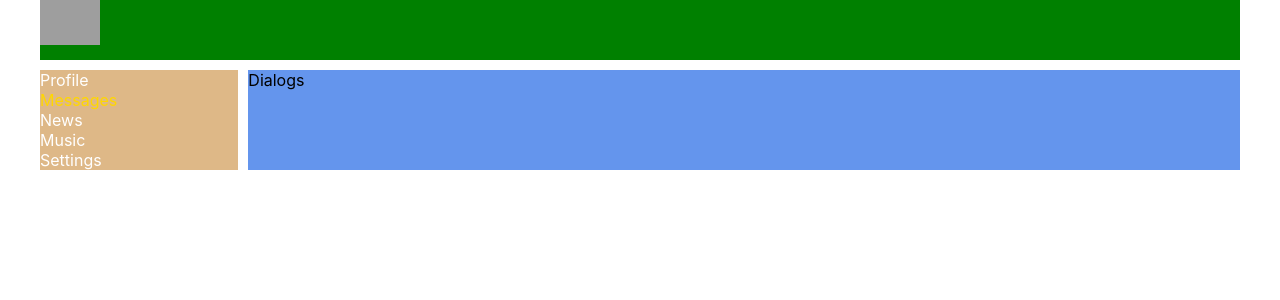
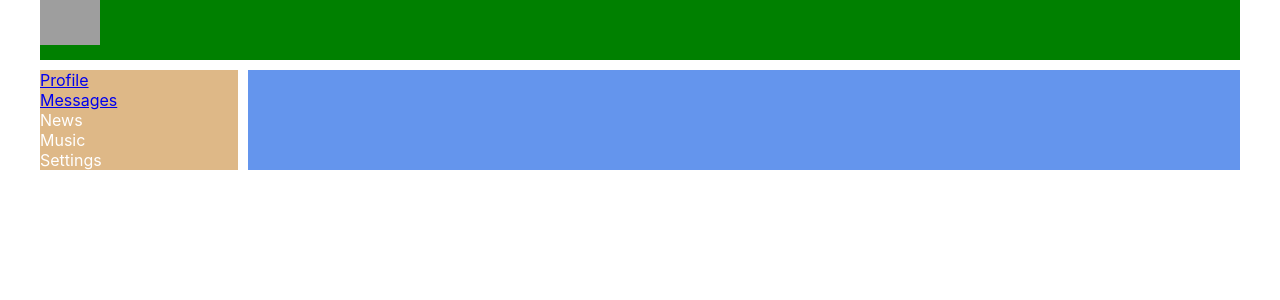
Before and after one commit to qiyal/react-study-101, a React (Create React App) app: page / in a window 1280 px wide. Shown: the top 300 px of the page. Built offline with nearby package versions, Linux system fonts and the light colour scheme; grey boxes are pictures that could not be loaded.

Commit message:
video-19

```diff
--- a/package.json
+++ b/package.json
@@ -8,6 +8,7 @@
     "@testing-library/user-event": "^12.8.3",
     "react": "^17.0.2",
     "react-dom": "^17.0.2",
+    "react-router-dom": "^5.2.0",
     "react-scripts": "4.0.3",
     "web-vitals": "^1.1.2"
   },
--- a/src/App.js
+++ b/src/App.js
@@ -1,4 +1,5 @@
 import React from 'react'
+import {BrowserRouter, Route} from "react-router-dom"
 import './App.css';
 import Header from "./components/Header/Header";
 import Navbar from "./components/Navbar/Navbar";
@@ -7,13 +8,16 @@
 
 const App = (props) => {
   return (
+      <BrowserRouter>
           <div className='app-wrapper'>
               <Header />
               <Navbar />
               <div className="app-wrapper-content">
-            <Dialogs />
+                  <Route path="/profile" component={Profile} />
+                  <Route path="/dialogs" component={Dialogs} />
               </div>
           </div>
+      </BrowserRouter>
   );
 }
 
--- a/src/components/Navbar/Navbar.jsx
+++ b/src/components/Navbar/Navbar.jsx
@@ -5,10 +5,10 @@
     return (
         <nav className={s.nav}>
             <div className={s.item}>
-                <a>Profile</a>
+                <a href="/profile">Profile</a>
             </div>
             <div className={`${s.item} ${s.active}`}>
-                <a>Messages</a>
+                <a href="/dialogs">Messages</a>
             </div>
             <div className={s.item}>
                 <a>News</a>
```
Also changed, not shown: 1 other file (tests, documents, lock files or other folders). Lines whose indentation alone changed are shown as unchanged.
